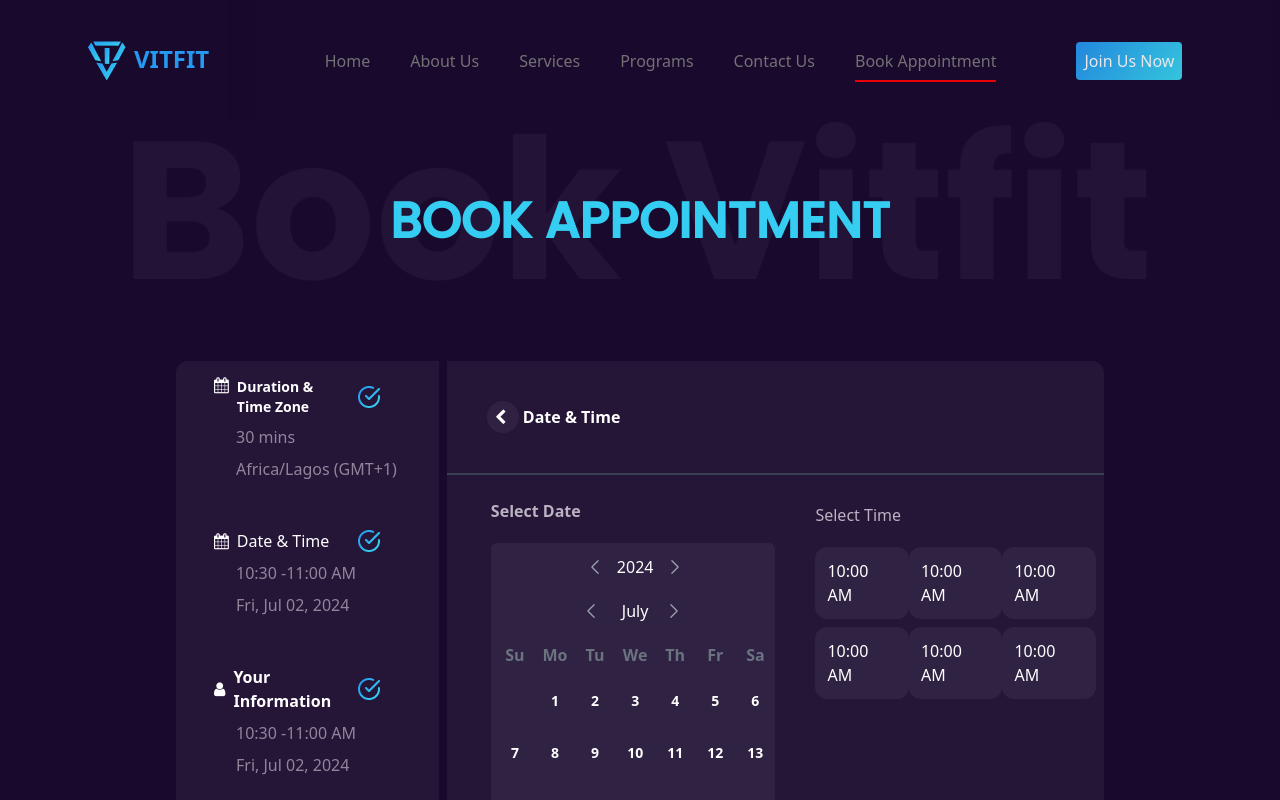
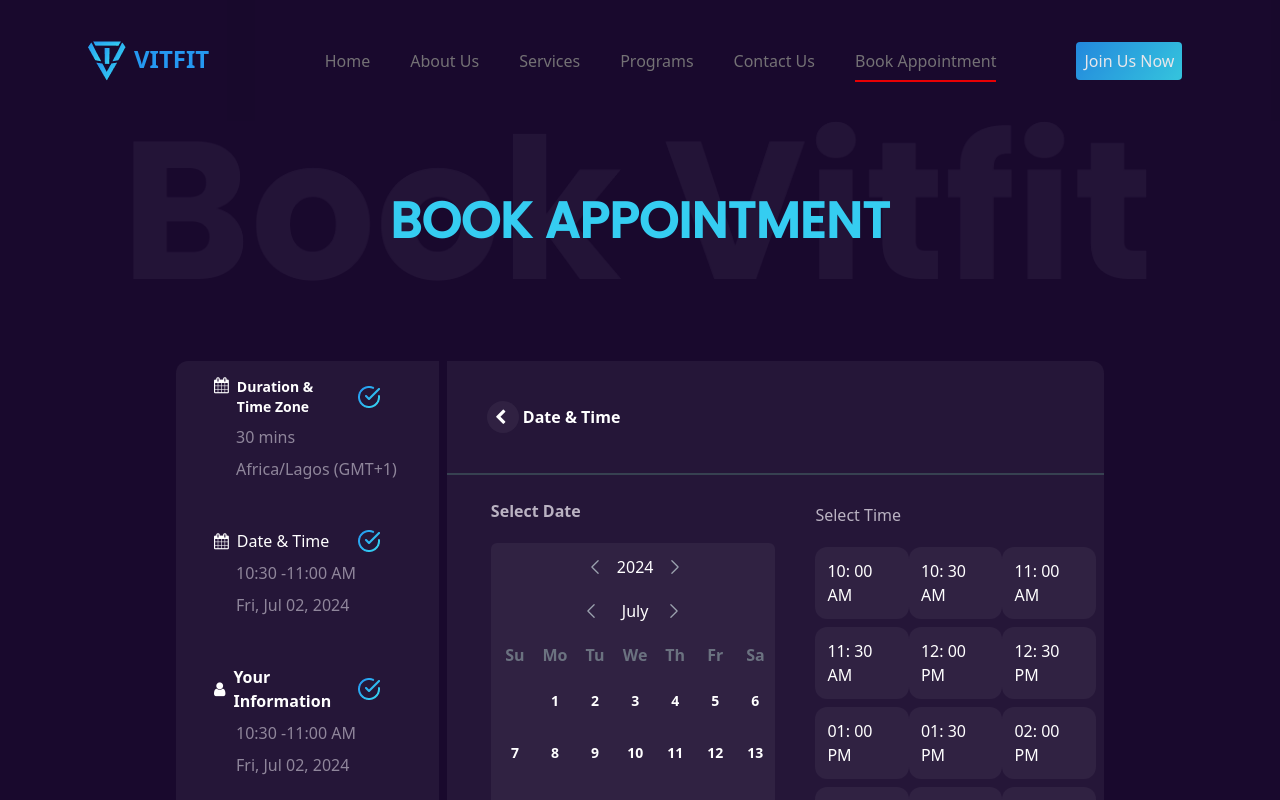
Before and after one commit to danielnifty1/vitfit_v2, a Vue app: page /appointment in a window 1280 px wide. Shown: the top 800 px of the page. Built offline with nearby package versions, Linux system fonts and the light colour scheme; a web font is replaced by a local one; what tw-elements would draw is missing.

Commit message:
feature time selction implementation

```diff
--- a/src/components/BookAppointmentPage.vue
+++ b/src/components/BookAppointmentPage.vue
@@ -2,7 +2,34 @@
 import { defineAsyncComponent } from "vue";
 import { ChevronLeftIcon } from '@heroicons/vue/24/outline';
 const Calendar = defineAsyncComponent(()=> import('./calendar/index.vue'))
+ let time=[
+  {id:"1",time:"10: 00 AM"},
+  {id:"2",time:"10: 30 AM"},
+  {id:"3",time:"11: 00 AM"},
+  {id:"4",time:"11: 30 AM"},
+  {id:"5",time:"12: 00 PM"},
+  {id:"6",time:"12: 30 PM"},
+  {id:"7",time:"01: 00 PM"},
+  {id:"8",time:"01: 30 PM"},
 
+  {id:"9",time:"02: 00 PM"},
+
+  {id:"8",time:"02: 30 PM"},
+
+  {id:"9",time:"03: 00 PM"},
+
+  {id:"10",time:"03: 30 PM"},
+
+  {id:"11",time:"04: 00 PM"},
+
+  {id:"12",time:"04: 30 PM"},
+
+  {id:"13",time:"05: 00 PM"},
+
+  {id:"14",time:"05: 30 PM"},
+  {id:"15",time:"06: 00 PM"},
+  {id:"16",time:"06: 30 PM"},
+ ];
 </script>
 <template>
   <div class="grid grid-cols-1 md:pl-24 md:pr-24">
@@ -86,29 +113,9 @@ const Calendar = defineAsyncComponent(()=> import('./calendar/index.vue'))
           <div class="text-white pt-5 pl-10">
             <p class="text-[#FAF6FDB2]">Select Time </p>
 
-            <div class="grid grid-cols-3 place-items-center mt-5  ">
-              <span class="bg-[#FAF6FD0D] p-3 rounded-xl mb-2">
-                10:00 AM
-              </span>
-
-              <span class="bg-[#FAF6FD0D] p-3 rounded-xl mb-2">
-                10:00 AM
-              </span>
-
-              <span class="bg-[#FAF6FD0D] p-3 rounded-xl mb-2">
-                10:00 AM
-              </span>
-
-              <span class="bg-[#FAF6FD0D] p-3 rounded-xl mb-2">
-                10:00 AM
-              </span>
-
-              <span class="bg-[#FAF6FD0D] p-3 rounded-xl mb-2">
-                10:00 AM
-              </span>
-
-              <span class="bg-[#FAF6FD0D] p-3 rounded-xl mb-2">
-                10:00 AM
+            <div class="grid grid-cols-3 place-items-center mt-5"  >
+              <span class="bg-[#FAF6FD0D] p-3 rounded-xl mb-2 cursor-pointer hover:bg-[#35cdf1]" onclick="gettime()" v-for="times in time" :key="times.id">
+                {{times.time}}
               </span>
 
 
```
